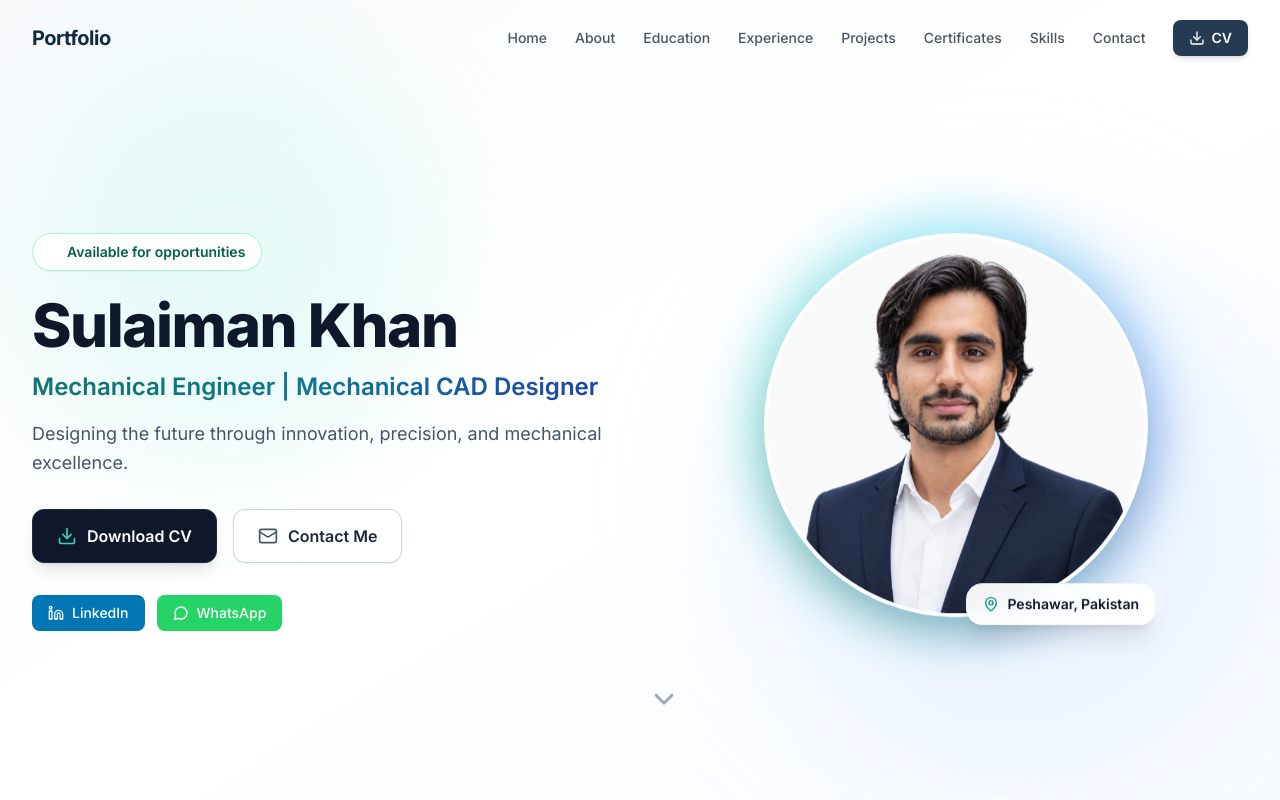
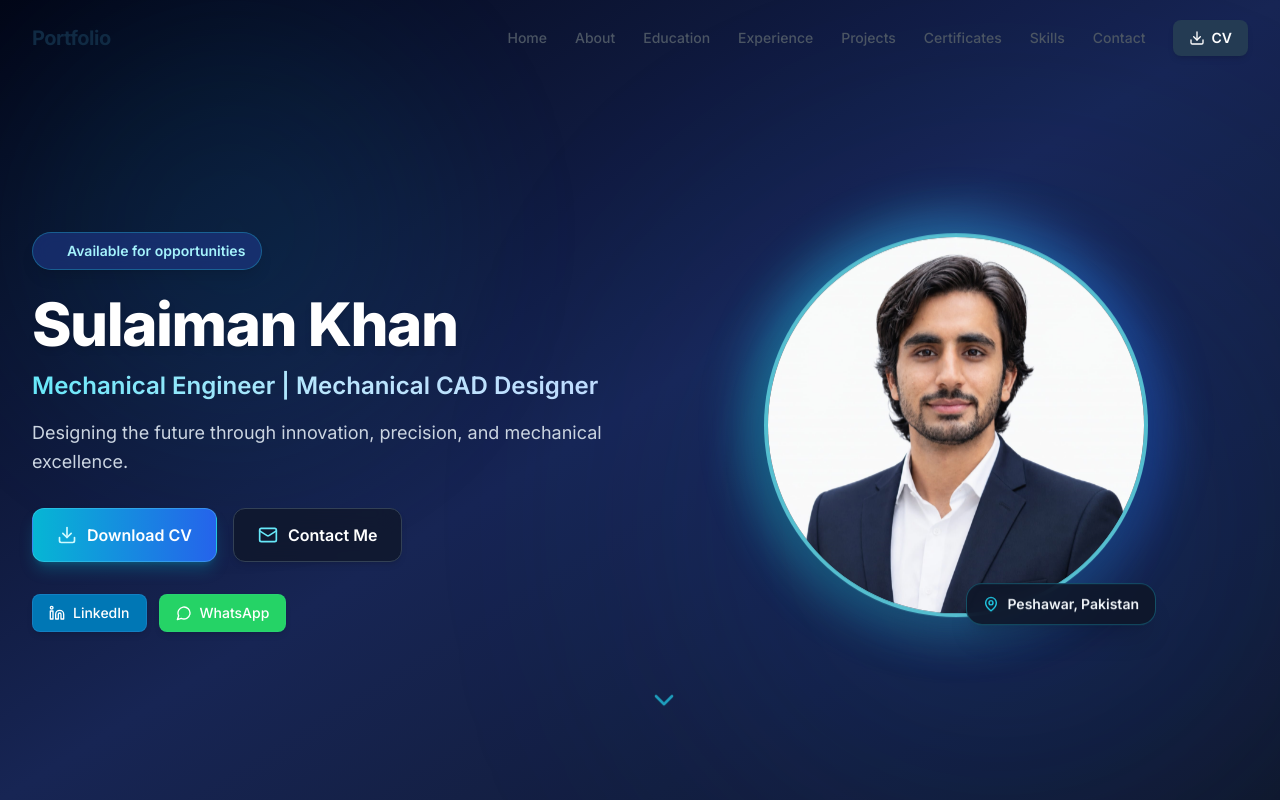
Before and after one commit to sulaimankhan9540-art/portfolio, a React (Vite) app: page / in a window 1280 px wide. Shown: the top 800 px of the page. Built offline with nearby package versions, Linux system fonts and the light colour scheme.

Commit message:
Update Hero section background to dark blue with cyan lighting and high-contrast text

```diff
--- a/src/components/Hero.tsx
+++ b/src/components/Hero.tsx
@@ -14,17 +14,17 @@ export const Hero: React.FC<HeroProps> = ({ profile, onDownloadCV }) => {
   const initials = profile.name.split(' ').map(n => n[0]).join('').slice(0, 2);
 
   return (
-    <section id="home" className="relative min-h-screen flex items-center bg-gradient-to-br from-slate-50 via-white to-blue-50/50 text-slate-900 overflow-hidden pt-16">
+    <section id="home" className="relative min-h-screen flex items-center bg-gradient-to-br from-slate-950 via-blue-950 to-slate-900 text-white overflow-hidden pt-16">
 
-      {/* Embedded Keyframes for Smooth Floating Animations */}
+      {/* Embedded Keyframes for Animations */}
       <style>{`
         @keyframes floatAnimation {
           0%, 100% { transform: translateY(0px); }
           50% { transform: translateY(-12px); }
         }
         @keyframes orbGlow {
-          0%, 100% { opacity: 0.35; transform: scale(1); }
-          50% { opacity: 0.65; transform: scale(1.15); }
+          0%, 100% { opacity: 0.4; transform: scale(1); }
+          50% { opacity: 0.8; transform: scale(1.2); }
         }
         .animate-hero-float {
           animation: floatAnimation 4s ease-in-out infinite;
@@ -34,13 +34,13 @@ export const Hero: React.FC<HeroProps> = ({ profile, onDownloadCV }) => {
         }
       `}</style>
 
-      {/* Light Ambient Background Orbs */}
+      {/* Vibrant Ambient Blue/Cyan Glow Orbs */}
       <div className="absolute inset-0 pointer-events-none overflow-hidden">
         <div
-          className="absolute top-16 left-10 w-96 h-96 bg-teal-200/50 rounded-full filter blur-3xl animate-hero-orb"
+          className="absolute top-10 left-10 w-96 h-96 bg-cyan-500/20 rounded-full filter blur-[100px] animate-hero-orb"
         />
         <div
-          className="absolute bottom-16 right-10 w-[30rem] h-[30rem] bg-blue-200/40 rounded-full filter blur-3xl animate-hero-orb"
+          className="absolute bottom-10 right-10 w-[30rem] h-[30rem] bg-blue-600/25 rounded-full filter blur-[120px] animate-hero-orb"
           style={{ animationDelay: '3s' }}
         />
       </div>
@@ -50,18 +50,18 @@ export const Hero: React.FC<HeroProps> = ({ profile, onDownloadCV }) => {
 
           {/* Left Hero Content */}
           <div className="text-center lg:text-left order-2 lg:order-1">
-            <div className="inline-flex items-center gap-2 px-4 py-2 bg-white/90 backdrop-blur-md rounded-full shadow-sm border border-emerald-200 mb-6 transition-transform hover:scale-105">
-              <span className="w-2.5 h-2.5 bg-emerald-500 rounded-full animate-ping" />
-              <span className="text-sm font-semibold text-emerald-800">Available for opportunities</span>
+            <div className="inline-flex items-center gap-2 px-4 py-2 bg-blue-900/60 backdrop-blur-md rounded-full shadow-lg border border-cyan-400/30 mb-6 transition-transform hover:scale-105">
+              <span className="w-2.5 h-2.5 bg-cyan-400 rounded-full animate-ping" />
+              <span className="text-sm font-semibold text-cyan-200">Available for opportunities</span>
             </div>
 
-            <h1 className="text-4xl sm:text-5xl lg:text-6xl font-extrabold text-slate-900 leading-tight mb-4 tracking-tight">
+            <h1 className="text-4xl sm:text-5xl lg:text-6xl font-extrabold text-white leading-tight mb-4 tracking-tight drop-shadow-md">
               {profile.name}
             </h1>
-            <p className="text-xl sm:text-2xl font-semibold mb-4 bg-gradient-to-r from-teal-700 via-cyan-700 to-blue-800 bg-clip-text text-transparent">
+            <p className="text-xl sm:text-2xl font-semibold mb-4 bg-gradient-to-r from-cyan-300 via-sky-200 to-blue-200 bg-clip-text text-transparent">
               {profile.title}
             </p>
-            <p className="text-lg text-slate-600 mb-8 max-w-xl mx-auto lg:mx-0 leading-relaxed">
+            <p className="text-lg text-slate-300 mb-8 max-w-xl mx-auto lg:mx-0 leading-relaxed">
               {profile.tagline}
             </p>
 
@@ -69,17 +69,17 @@ export const Hero: React.FC<HeroProps> = ({ profile, onDownloadCV }) => {
             <div className="flex flex-wrap gap-4 justify-center lg:justify-start mb-8">
               <button
                 onClick={onDownloadCV}
-                className="inline-flex items-center gap-2.5 px-6 py-3.5 bg-slate-900 text-white font-semibold rounded-xl shadow-lg hover:shadow-xl hover:bg-slate-800 transition-all duration-300 transform hover:-translate-y-1 active:translate-y-0 group border border-slate-800"
+                className="inline-flex items-center gap-2.5 px-6 py-3.5 bg-gradient-to-r from-cyan-500 to-blue-600 text-white font-semibold rounded-xl shadow-lg shadow-cyan-500/25 hover:shadow-cyan-500/40 hover:scale-105 transition-all duration-300 active:scale-100 group border border-cyan-300/30"
               >
-                <Download className="w-5 h-5 group-hover:scale-110 transition-transform text-teal-400" />
+                <Download className="w-5 h-5 group-hover:scale-110 transition-transform text-cyan-100" />
                 <span>Download CV</span>
               </button>
 
               <button
                 onClick={scrollToContact}
-                className="inline-flex items-center gap-2.5 px-6 py-3.5 bg-white text-slate-800 font-semibold rounded-xl border border-slate-300 hover:border-slate-400 hover:bg-slate-50 shadow-sm transition-all duration-300 transform hover:-translate-y-1"
+                className="inline-flex items-center gap-2.5 px-6 py-3.5 bg-slate-900/80 text-white font-semibold rounded-xl border border-slate-700 hover:border-cyan-400/50 hover:bg-slate-800 shadow-md backdrop-blur-md transition-all duration-300 transform hover:-translate-y-1"
               >
-                <Mail className="w-5 h-5 text-slate-600" />
+                <Mail className="w-5 h-5 text-cyan-300" />
                 <span>Contact Me</span>
               </button>
             </div>
@@ -91,7 +91,7 @@ export const Hero: React.FC<HeroProps> = ({ profile, onDownloadCV }) => {
                   href={profile.linkedin.startsWith('http') ? profile.linkedin : 'https://' + profile.linkedin}
                   target="_blank"
                   rel="noopener noreferrer"
-                  className="inline-flex items-center gap-2 px-4 py-2 bg-[#0077b5] text-white rounded-lg hover:bg-[#005885] shadow-sm hover:-translate-y-0.5 transition-all text-sm font-medium"
+                  className="inline-flex items-center gap-2 px-4 py-2 bg-[#0077b5] text-white rounded-lg hover:bg-[#005885] shadow-md hover:-translate-y-0.5 transition-all text-sm font-medium border border-blue-400/20"
                 >
                   <Linkedin className="w-4 h-4" />
                   <span>LinkedIn</span>
@@ -102,7 +102,7 @@ export const Hero: React.FC<HeroProps> = ({ profile, onDownloadCV }) => {
                   href={'https://wa.me/' + profile.whatsapp.replace(/\D/g, '')}
                   target="_blank"
                   rel="noopener noreferrer"
-                  className="inline-flex items-center gap-2 px-4 py-2 bg-[#25D366] text-white rounded-lg hover:bg-[#128C7E] shadow-sm hover:-translate-y-0.5 transition-all text-sm font-medium"
+                  className="inline-flex items-center gap-2 px-4 py-2 bg-[#25D366] text-white rounded-lg hover:bg-[#128C7E] shadow-md hover:-translate-y-0.5 transition-all text-sm font-medium border border-emerald-400/20"
                 >
                   <MessageCircle className="w-4 h-4" />
                   <span>WhatsApp</span>
@@ -111,27 +111,27 @@ export const Hero: React.FC<HeroProps> = ({ profile, onDownloadCV }) => {
             </div>
           </div>
 
-          {/* Right Image Container with Light Halo */}
+          {/* Right Image Container with Blue Halo */}
           <div className="order-1 lg:order-2 flex justify-center">
             <div className="relative group animate-hero-float">
-              {/* Outer Vibrant Halo Ring */}
-              <div className="absolute -inset-2 bg-gradient-to-r from-teal-400 via-cyan-400 to-blue-500 rounded-full blur-xl opacity-60 group-hover:opacity-90 transition duration-500 animate-hero-orb" />
+              {/* Outer Vibrant Cyan Halo */}
+              <div className="absolute -inset-2 bg-gradient-to-r from-cyan-400 via-sky-400 to-blue-600 rounded-full blur-xl opacity-75 group-hover:opacity-100 transition duration-500 animate-hero-orb" />
 
               {/* Photo Circular Frame */}
-              <div className="relative w-64 h-64 sm:w-80 sm:h-80 lg:w-96 lg:h-96 rounded-full overflow-hidden border-4 border-white shadow-2xl bg-slate-100 transition-transform duration-500 group-hover:scale-105">
+              <div className="relative w-64 h-64 sm:w-80 sm:h-80 lg:w-96 lg:h-96 rounded-full overflow-hidden border-4 border-cyan-300/80 shadow-2xl bg-slate-900 transition-transform duration-500 group-hover:scale-105">
                 {profile.photo ? (
                   <img src={profile.photo} alt={profile.name} className="w-full h-full object-cover" />
                 ) : (
-                  <div className="w-full h-full flex items-center justify-center bg-gradient-to-br from-slate-100 to-slate-200">
-                    <span className="text-6xl sm:text-8xl font-bold text-slate-400">{initials}</span>
+                  <div className="w-full h-full flex items-center justify-center bg-gradient-to-br from-slate-800 to-blue-950">
+                    <span className="text-6xl sm:text-8xl font-bold text-cyan-300">{initials}</span>
                   </div>
                 )}
               </div>
 
               {/* Floating Location Badge */}
               {profile.location && (
-                <div className="absolute -bottom-2 -right-2 bg-white/95 backdrop-blur-md rounded-2xl shadow-xl px-4 py-2.5 border border-slate-100 flex items-center gap-2 text-xs sm:text-sm font-semibold text-slate-900 transition-transform hover:scale-105">
-                  <MapPin className="w-4 h-4 text-teal-600" />
+                <div className="absolute -bottom-2 -right-2 bg-slate-900/90 backdrop-blur-md rounded-2xl shadow-xl px-4 py-2.5 border border-cyan-400/30 flex items-center gap-2 text-xs sm:text-sm font-semibold text-slate-100 transition-transform hover:scale-105">
+                  <MapPin className="w-4 h-4 text-cyan-400" />
                   <span>{profile.location}</span>
                 </div>
               )}
@@ -143,7 +143,7 @@ export const Hero: React.FC<HeroProps> = ({ profile, onDownloadCV }) => {
         {/* Scroll Indicator */}
         <button
           onClick={scrollToAbout}
-          className="absolute bottom-6 left-1/2 -translate-x-1/2 animate-bounce text-slate-400 hover:text-slate-700 transition-colors p-2"
+          className="absolute bottom-6 left-1/2 -translate-x-1/2 animate-bounce text-cyan-400/70 hover:text-cyan-300 transition-colors p-2"
           aria-label="Scroll down"
         >
           <ChevronDown className="w-8 h-8" />
```
